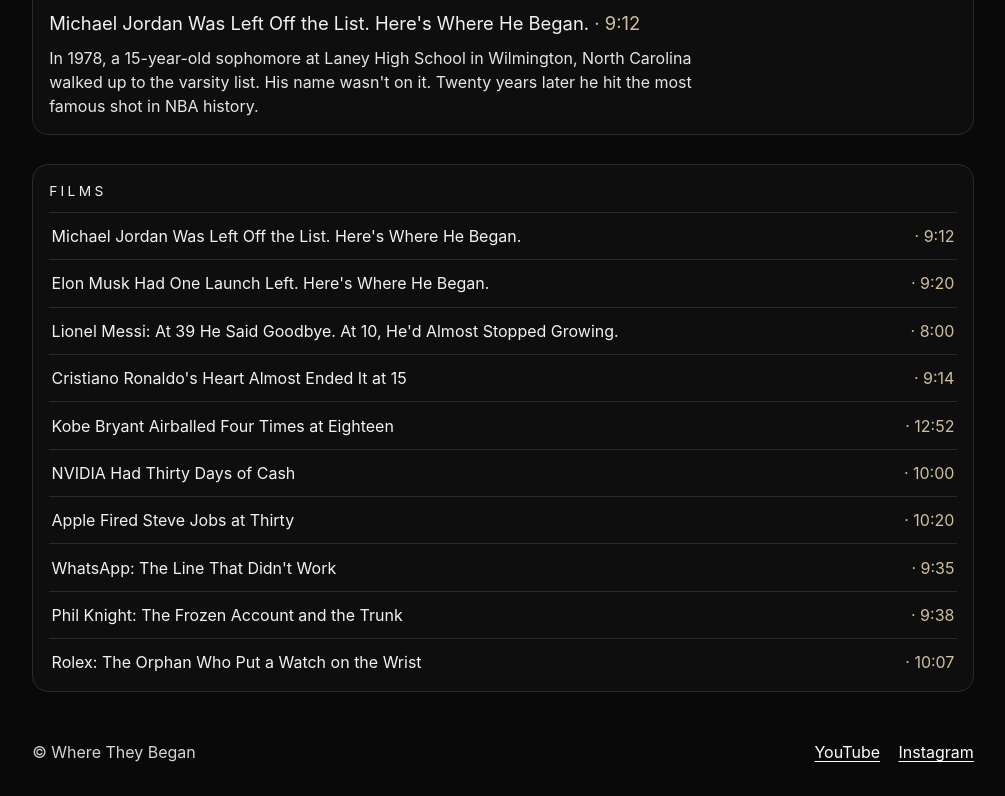
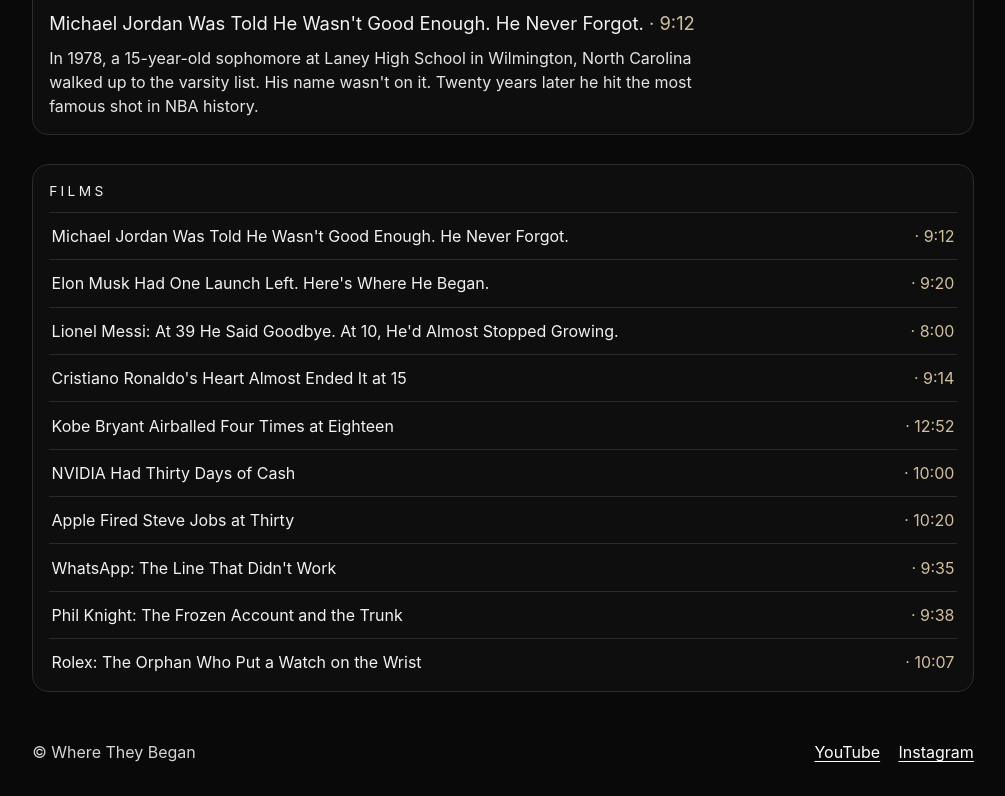
Before and after one commit to wheretheybegan/wheretheybegan, a website: page index.html in a window 1280 px wide. Shown: the part 1121-1917 px from the top of the page, without its empty margins (137-1142 px from the left). Drawn offline with Linux system fonts and the light colour scheme.

Commit message:
Align the Jordan film title with the current YouTube title.
Co-authored-by: wheretheybegan <wheretheybegan@users.noreply.github.com>

```diff
--- a/index.html
+++ b/index.html
@@ -20,7 +20,7 @@
     />
     <meta property="og:site_name" content="Where They Began" />
     <meta property="og:image" content="https://i.ytimg.com/vi/TrY8zHcJ-D8/hqdefault.jpg" />
-    <meta property="og:image:alt" content="Michael Jordan Was Left Off the List. Here's Where He Began." />
+    <meta property="og:image:alt" content="Michael Jordan Was Told He Wasn't Good Enough. He Never Forgot." />
     <meta property="og:image:width" content="480" />
     <meta property="og:image:height" content="360" />
     <meta name="twitter:card" content="summary_large_image" />
@@ -30,7 +30,7 @@
       content="Where They Began tells origin stories of creators, innovators, and athletes. One life. One Sunday. No host. A movie. New episode every week"
     />
     <meta name="twitter:image" content="https://i.ytimg.com/vi/TrY8zHcJ-D8/hqdefault.jpg" />
-    <meta name="twitter:image:alt" content="Michael Jordan Was Left Off the List. Here's Where He Began." />
+    <meta name="twitter:image:alt" content="Michael Jordan Was Told He Wasn't Good Enough. He Never Forgot." />
     <meta name="theme-color" content="#0a0a0a" />
 
     <script type="application/ld+json">
@@ -1096,14 +1096,14 @@
           <div class="video-shell">
             <iframe
               src="https://www.youtube.com/embed/TrY8zHcJ-D8"
-              title="Michael Jordan Was Left Off the List. Here's Where He Began."
+              title="Michael Jordan Was Told He Wasn't Good Enough. He Never Forgot."
               loading="lazy"
               allow="accelerometer; autoplay; clipboard-write; encrypted-media; gyroscope; picture-in-picture; web-share"
               allowfullscreen
             ></iframe>
           </div>
           <p id="featured-film-title" class="featured-title">
-            Michael Jordan Was Left Off the List. Here's Where He Began.
+            Michael Jordan Was Told He Wasn't Good Enough. He Never Forgot.
             <span class="featured-duration">· 9:12</span>
           </p>
           <p class="featured-blurb">
@@ -1122,7 +1122,7 @@
                 target="_blank"
                 rel="noopener noreferrer"
               >
-                <span class="film-list-title">Michael Jordan Was Left Off the List. Here's Where He Began.</span>
+                <span class="film-list-title">Michael Jordan Was Told He Wasn't Good Enough. He Never Forgot.</span>
                 <span class="featured-duration">· 9:12</span>
               </a>
             </li>
--- a/sitemap.xml
+++ b/sitemap.xml
@@ -4,7 +4,7 @@
     <loc>https://wheretheybegan.com/</loc>
     <video:video>
       <video:thumbnail_loc>https://i.ytimg.com/vi/TrY8zHcJ-D8/maxresdefault.jpg</video:thumbnail_loc>
-      <video:title>Michael Jordan Was Left Off the List. Here's Where He Began.</video:title>
+      <video:title>Michael Jordan Was Told He Wasn't Good Enough. He Never Forgot.</video:title>
       <video:description>In 1978, a 15-year-old sophomore at Laney High School in Wilmington, North Carolina walked up to the varsity list. His name wasn't on it. Twenty years later he hit the most famous shot in NBA history.</video:description>
       <video:player_loc>https://www.youtube.com/embed/TrY8zHcJ-D8</video:player_loc>
       <video:duration>552</video:duration>
```
